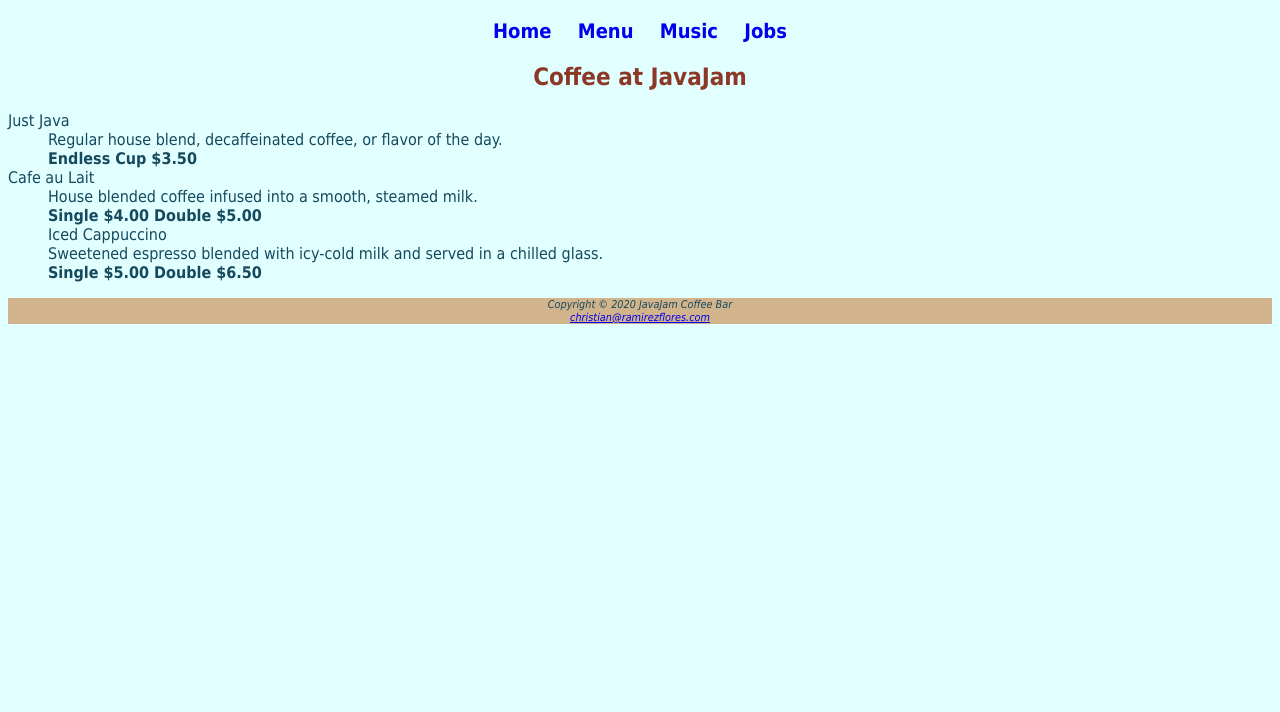
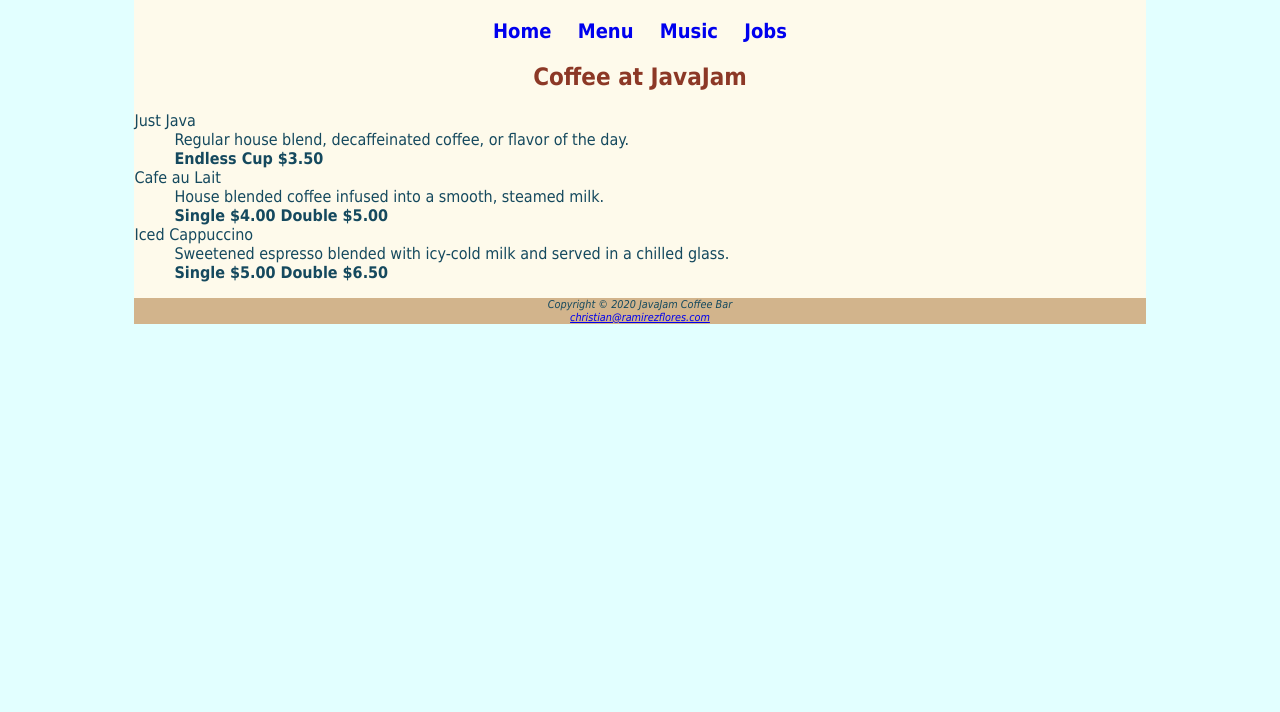
Before and after one commit to nramichr/nramichr.github.io, a plain HTML site: page Repo/Chp3/menu.html in a window 1280 px wide. Shown: the part 88-800 px from the top of the page. Drawn offline with Linux system fonts and the light colour scheme.

Commit message:
rough draft

```diff
--- a/Repo/Chp3/menu.html
+++ b/Repo/Chp3/menu.html
@@ -6,8 +6,8 @@
 <link rel="stylesheet" href="javajam.css">
 </head>
 <body>
+<div id="wrapper">
 <header>
-<div id="wrapper">
 <h1>JavaJam Coffee Bar</h1>
 </header>
 <nav>
@@ -34,9 +34,9 @@
         House blended coffee infused into a smooth, steamed milk. <br>
         <strong>Single $4.00 Double $5.00</strong>
     </dd>
-    <dd>
+    <dt>
         Iced Cappuccino
-    </dd>
+    </dt>
     <dd>
         Sweetened espresso blended with icy-cold milk and served in a chilled glass. <br>
         <strong>Single $5.00 Double $6.50</strong>
```
Also changed, not shown: Repo/Chp3/Index validation.png (added), Repo/Chp3/Menu validation.png (added).
